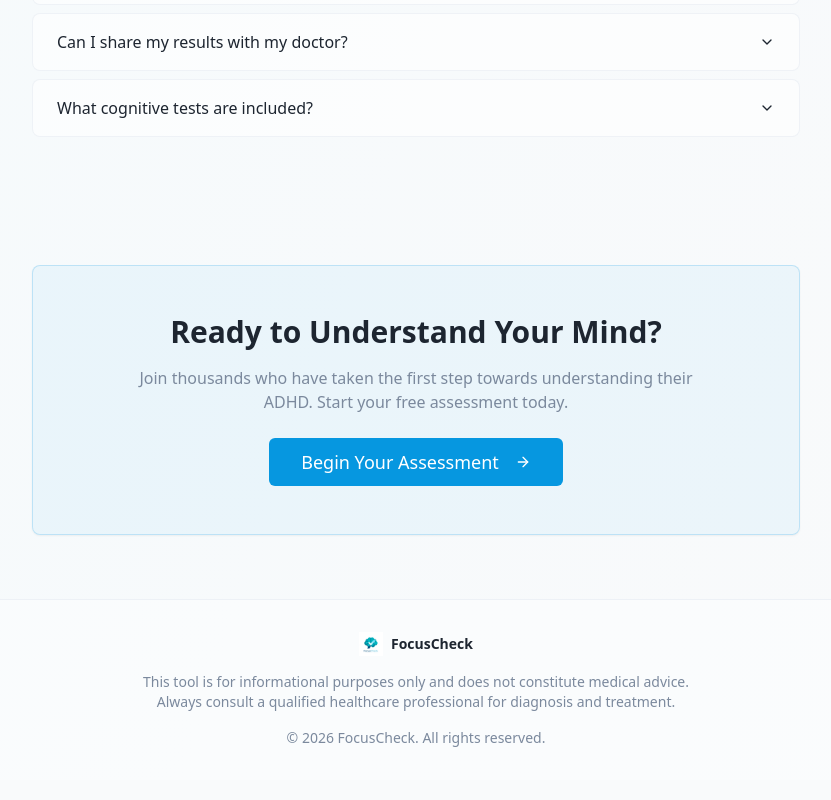
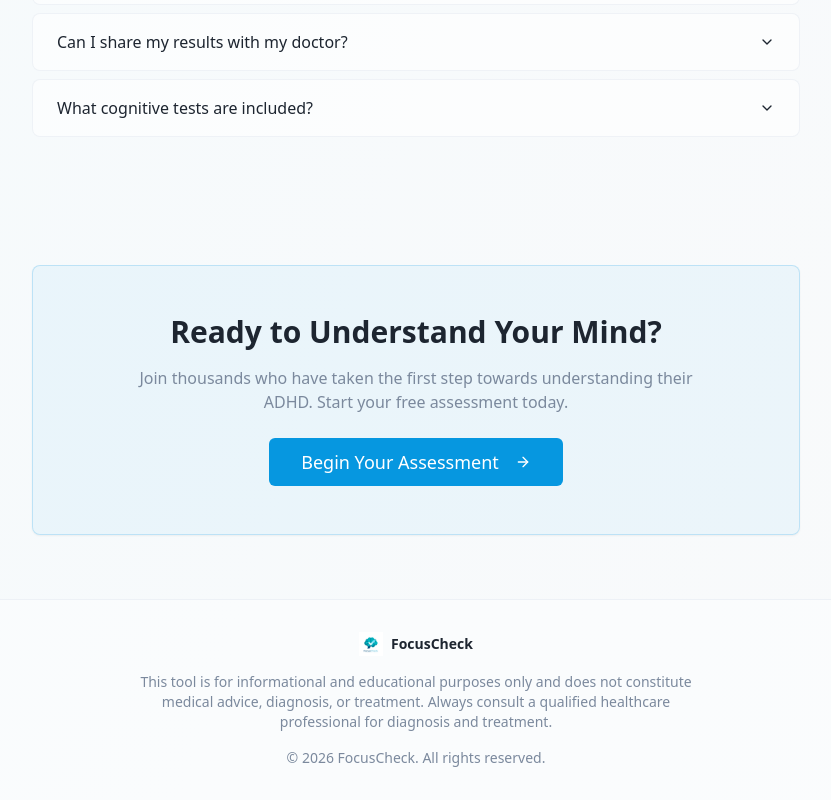
Before and after one commit to deskulpt/focuschecklife, a React (Vite) app: page / in a window 1280 px wide. Shown: the part 2848-3648 px from the top of the page, without its empty margins (224-1055 px from the left). Built offline with nearby package versions, Linux system fonts and the light colour scheme; no server answers; the database is empty; the HTML template or start-up script is replaced by a standard one.

Commit message:
Preceding changes

```diff
--- a/src/contexts/LanguageContext.tsx
+++ b/src/contexts/LanguageContext.tsx
@@ -111,7 +111,7 @@ const fallbackEN: Record<string, string> = {
   'cta.button': 'Begin Your Assessment',
 
   // Footer
-  'footer.disclaimer': 'This tool is for informational purposes only and does not constitute medical advice. Always consult a qualified healthcare professional for diagnosis and treatment.',
+  'footer.disclaimer': 'This tool is for informational and educational purposes only and does not constitute medical advice, diagnosis, or treatment. Always consult a qualified healthcare professional for diagnosis and treatment.',
   'footer.copyright': 'FocusCheck. All rights reserved.',
 
   // Auth
```
